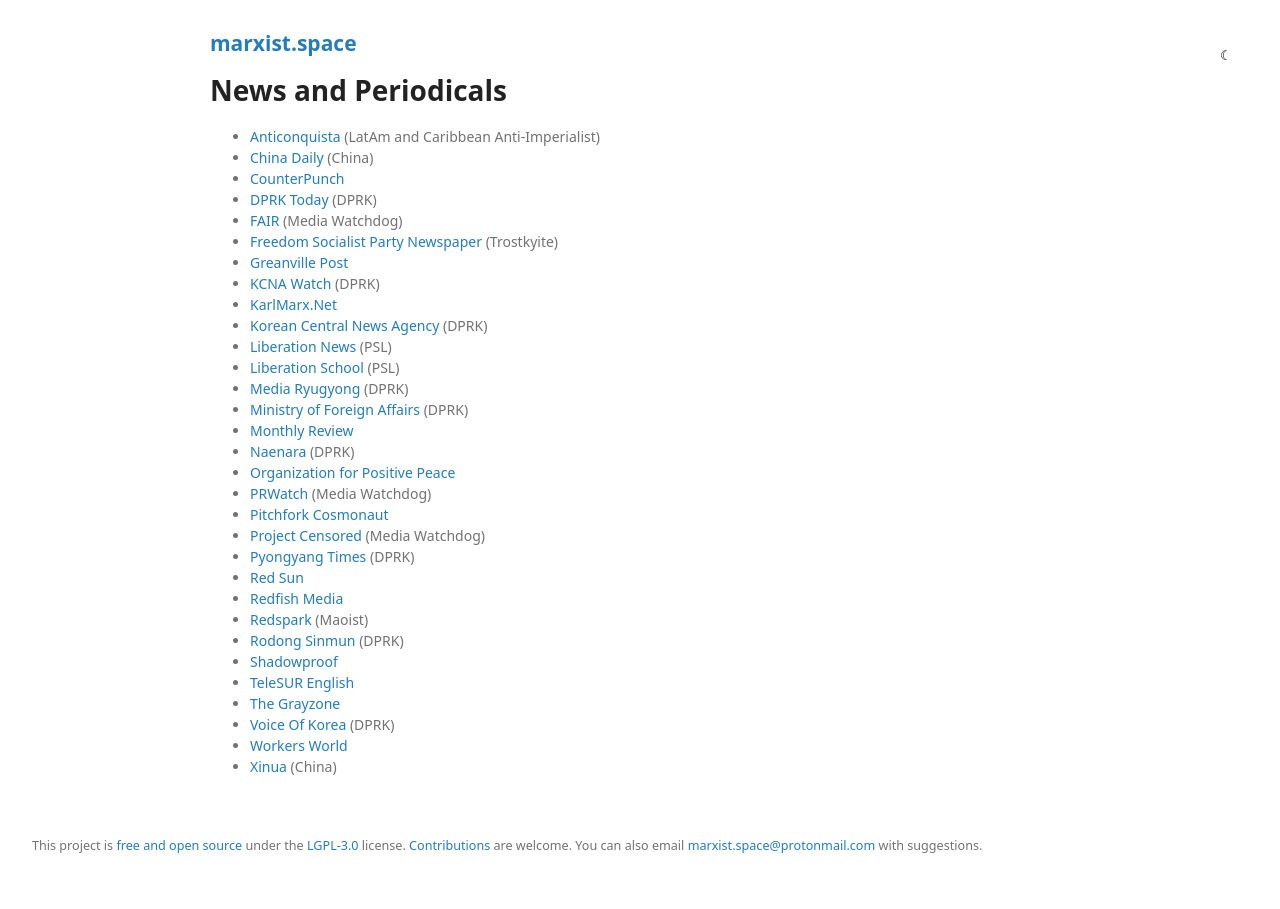
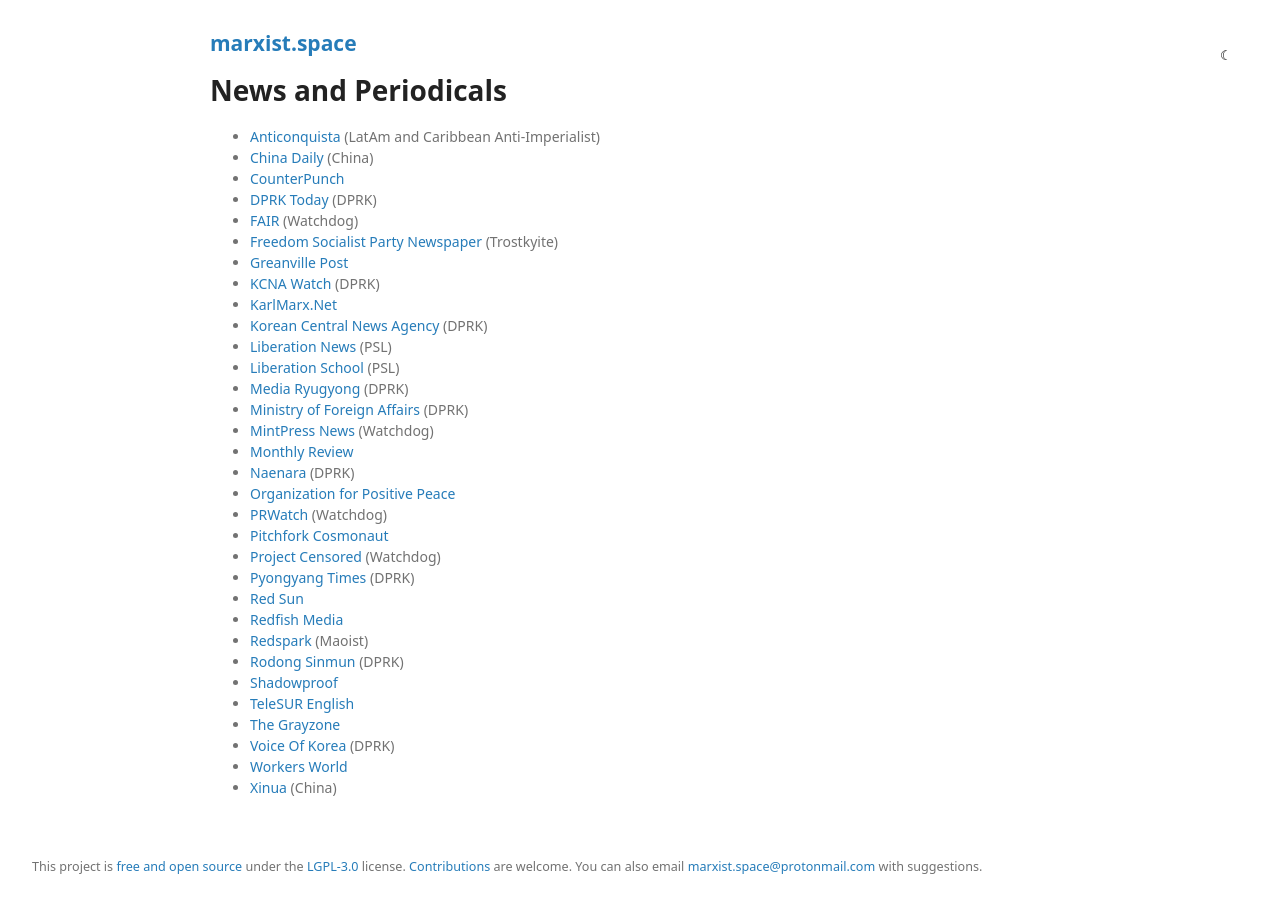
Before and after one commit to prolesoft/marxist.space, a Jekyll site: the page built from news.md, in a window 1280 px wide. Built offline with Jekyll 4.4.1, drawn with Linux system fonts in a browser that asks for light colours; our own code applies the rules of GitHub Pages for plain Markdown files.

Commit message:
chore: news link and sort

```diff
--- a/news.md
+++ b/news.md
@@ -10,7 +10,7 @@
 * [China Daily](http://global.chinadaily.com.cn/) (China)
 * [CounterPunch](https://www.counterpunch.org/)
 * [DPRK Today](https://www.dprktoday.com/) (DPRK)
-* [FAIR](https://fair.org/) (Media Watchdog)
+* [FAIR](https://fair.org/) (Watchdog)
 * [Freedom Socialist Party Newspaper](https://socialism.com/freedom-socialist-newspaper/) (Trostkyite)
 * [Greanville Post](https://www.greanvillepost.com/)
 * [KCNA Watch](https://kcnawatch.org/korea-central-tv-livestream/) (DPRK)
@@ -20,12 +20,13 @@
 * [Liberation School](https://liberationschool.org/) (PSL)
 * [Media Ryugyong](http://mediaryugyong.com.kp/index.php/first/select_language/2/1) (DPRK)
 * [Ministry of Foreign Affairs](http://www.mfa.gov.kp/en/) (DPRK)
+* [MintPress News](https://www.mintpressnews.com/) (Watchdog)
 * [Monthly Review](https://monthlyreview.org/)
 * [Naenara](https://www.naenara.com.kp/) (DPRK)
 * [Organization for Positive Peace](https://forpositivepeace.org/)
-* [PRWatch](https://www.prwatch.org/) (Media Watchdog)
+* [PRWatch](https://www.prwatch.org/) (Watchdog)
 * [Pitchfork Cosmonaut](https://pitchforkcosmonaut.org/)
-* [Project Censored](https://www.projectcensored.org/) (Media Watchdog)
+* [Project Censored](https://www.projectcensored.org/) (Watchdog)
 * [Pyongyang Times](https://www.pyongyangtimes.com.kp/) (DPRK)
 * [Red Sun](http://www.redsun.org/)
 * [Redfish Media](https://redfish.media/)
```
